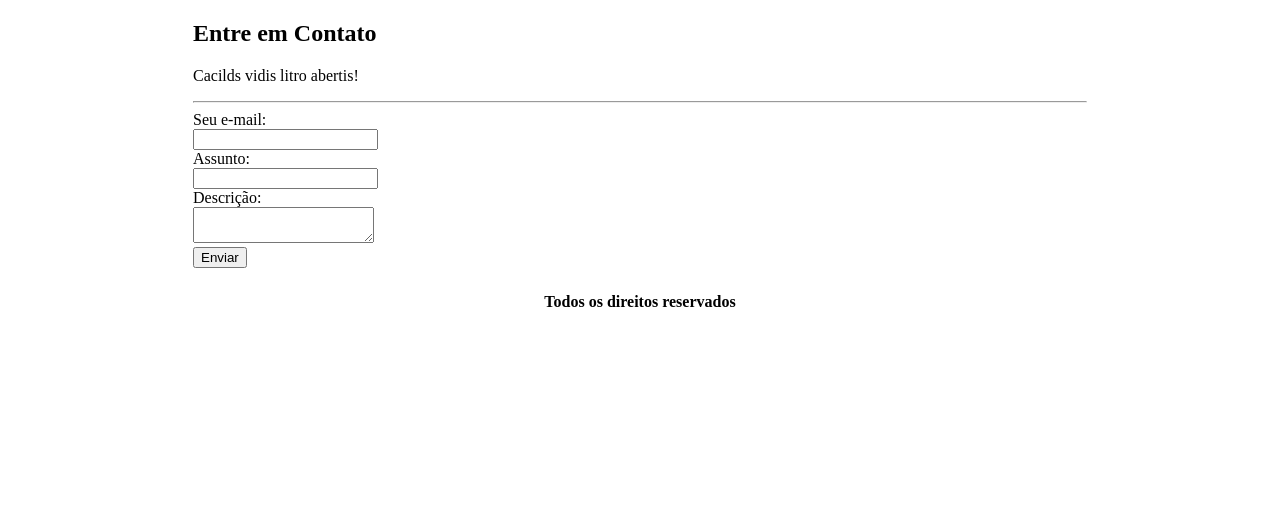
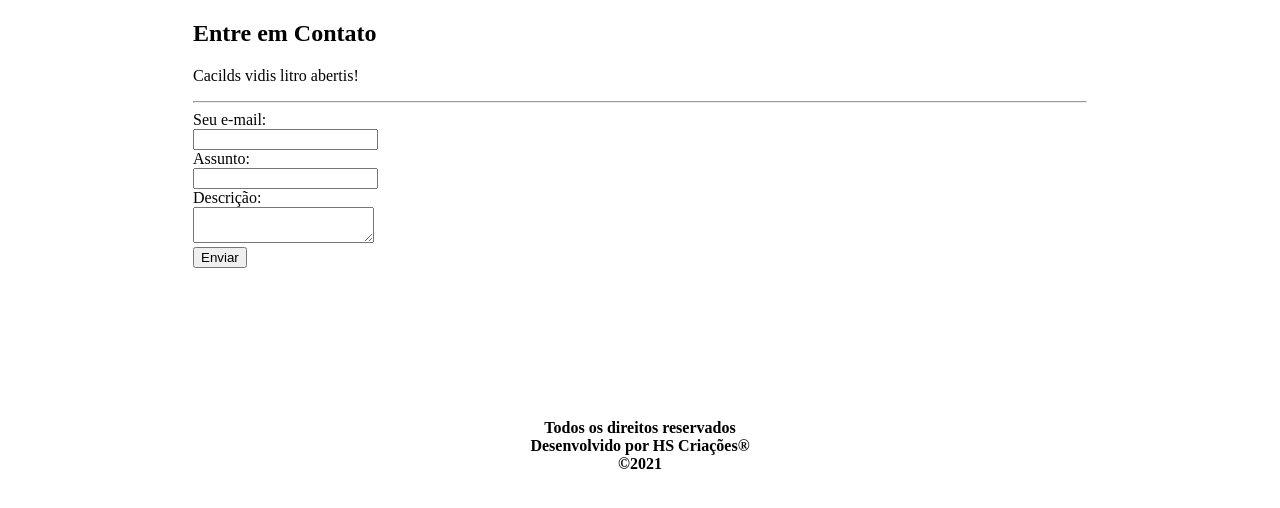
Before and after one commit to HelderSilveira-dev/projeto-site-html-puro, a plain HTML site: page contato.html in a window 1280 px wide. Shown: the part 104-612 px from the top of the page. Drawn offline with Linux system fonts and the light colour scheme.

Commit message:
acrecentei simbolo copy

```diff
--- a/contato.html
+++ b/contato.html
@@ -47,10 +47,13 @@
 
                     <input type="submit" value="Enviar"><br>
                 </form>
+                <br><br><br>
+                <br><br><br>
+                <br>
 
                 <tr>
                     <td colspan="2" align="center">
-                        <h4>Todos os direitos reservados</h4>
+                        <h4>Todos os direitos reservados <br>Desenvolvido por HS Criações®<br> ©2021</h4>
                     </td>
                 </tr>
 
```
Also changed, not shown: index.html (+1 -1 lines), quem-somos.html (+1 -1 lines).
